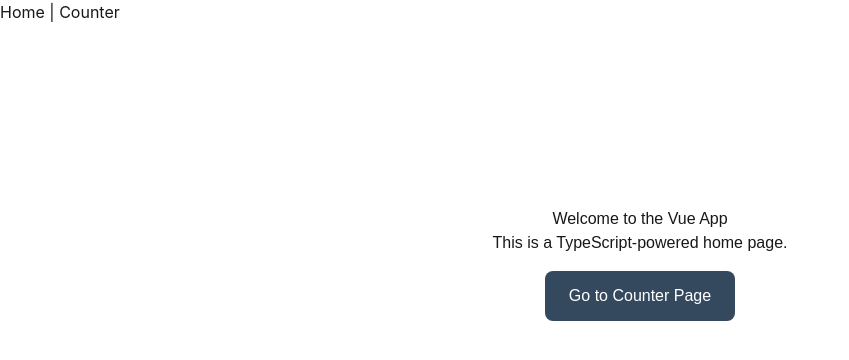
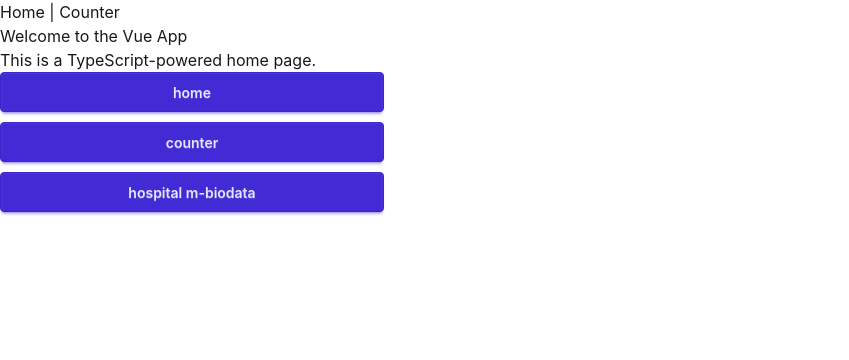
Before and after one commit to amsatrio/fiber-vue-crud-demo, a Vue app in the folder ui/: page / in a window 1280 px wide. Shown: the top 360 px of the page, without its empty margins (0-849 px from the left). Built offline with nearby package versions, Linux system fonts and the light colour scheme.

Commit message:
update crud m-biodata

```diff
--- a/ui/src/modules/home/home_view.vue
+++ b/ui/src/modules/home/home_view.vue
@@ -3,40 +3,22 @@ import { RouterLink } from 'vue-router'
 </script>
 
 <template>
-  <main class="home-page">
+  <main>
     <h1>Welcome to the Vue App</h1>
     <p>This is a TypeScript-powered home page.</p>
 
-    <nav>
-      <RouterLink to="/counter" class="nav-link">
-        Go to Counter Page
-      </RouterLink>
-    </nav>
+    <div class="card button-list w-96">
+      <router-link to="/" class="btn btn-primary"> home </router-link>
+      <router-link to="/counter" class="btn btn-primary">counter</router-link>
+      <router-link to="/hospital/m-biodata" class="btn btn-primary">hospital m-biodata</router-link>
+    </div>
   </main>
 </template>
 
 <style scoped>
-.home-page {
+.button-list {
   display: flex;
   flex-direction: column;
-  align-items: center;
-  justify-content: center;
-  height: 60vh;
-  font-family: sans-serif;
-}
-
-.nav-link {
-  display: inline-block;
-  margin-top: 1rem;
-  padding: 0.8rem 1.5rem;
-  background-color: #35495e;
-  color: white;
-  text-decoration: none;
-  border-radius: 8px;
-  transition: opacity 0.2s;
-}
-
-.nav-link:hover {
-  opacity: 0.9;
+  gap: 10px;
 }
 </style>
--- /dev/null
+++ b/ui/src/modules/hospital/layout.vue
@@ -0,0 +1,11 @@
+<script setup>
+
+</script>
+
+<template>
+    <div class="hospital-container">
+        <router-view/>
+    </div>
+</template>
+
+<style lang="less" scoped></style>
--- /dev/null
+++ b/ui/src/modules/hospital/m-biodata/store.js
@@ -0,0 +1,60 @@
+
+import { defineStore } from 'pinia';
+
+let base_url = "http://localhost:9001/v1/m-biodata";
+
+export const useMBiodataStore = defineStore('mbiodata', {
+    state: () => ({
+        data: { fullname: '', mobilePhone: '', image: null, imagePath: '' },
+        pagedata: [],
+        loading: false,
+        pagination: {
+            totalPages: 0,
+            totalElements: 0,
+            size: 5,
+            number: 0
+        },
+    }),
+    actions: {
+        async fetchPageData(page = 0, size = 5) {
+            this.loading = true;
+            try {
+                const res = await fetch(`${base_url}?page=${page}&size=${size}`);
+                let json = await res.json();
+                this.pagedata = json.data.content;
+                this.pagination = {
+                    totalPages: json.data.totalPages,
+                    totalElements: json.data.totalElements,
+                    size: json.data.size,
+                    number: json.data.number
+                };
+            } finally {
+                this.loading = false;
+            }
+        },
+        async saveData(id) {
+            this.loading = true;
+            const method = id ? 'PUT' : 'POST';
+            const url = id ? base_url : base_url;
+            try {
+                await fetch(url, {
+                    method: method,
+                    body: JSON.stringify(id ? { id, ...this.data } : this.data),
+                    headers: { 'Content-type': 'application/json' },
+                });
+                await this.fetchPageData();
+            } finally {
+                this.loading = false;
+            }
+        },
+        async deleteData(id) {
+            this.loading = true;
+            try {
+                await fetch(`${base_url}/${id}`, { method: 'DELETE' });
+                await this.fetchPageData();
+            } finally {
+                this.loading = false;
+            }
+        }
+    }
+});
--- /dev/null
+++ b/ui/src/modules/hospital/m-biodata/view.vue
@@ -0,0 +1,200 @@
+<script lang="ts" setup>
+import { useMBiodataStore } from '@/modules/hospital/m-biodata/store';
+import { computed, onMounted, ref } from 'vue';
+
+const store = useMBiodataStore();
+const isEdit = ref(false);
+const selectedId = ref<number | null>(null);
+
+onMounted(() => store.fetchPageData());
+
+const changePage = (newPage: number) => {
+  if (newPage >= 0 && newPage < store.pagination.totalPages) {
+    store.fetchPageData(newPage, store.pagination.size);
+  }
+};
+
+const paginationRange = computed(() => {
+  const current = store.pagination.number + 1;
+  const total = store.pagination.totalPages;
+  const delta = 1;
+  const range = [];
+  const rangeWithDots = [];
+  let l: number;
+
+  for (let i = 1; i <= total; i++) {
+    if (i === 1 || i === total || (i >= current - delta && i <= current + delta)) {
+      range.push(i);
+    }
+  }
+
+  for (let i of range) {
+    if (l) {
+      if (i - l === 2) {
+        rangeWithDots.push(l + 1);
+      } else if (i - l !== 1) {
+        rangeWithDots.push('...');
+      }
+    }
+    rangeWithDots.push(i);
+    l = i;
+  }
+
+  return rangeWithDots;
+});
+
+const openModal = (item: any = null) => {
+  if (item) {
+    isEdit.value = true;
+    selectedId.value = item.id;
+    store.data = { ...item };
+  } else {
+    isEdit.value = false;
+    selectedId.value = null;
+    store.data = { fullname: '', mobilePhone: '', image: null, imagePath: '' };
+  }
+  (document.getElementById('biodata_modal') as HTMLDialogElement).showModal();
+};
+
+const submitForm = async () => {
+  await store.saveData(selectedId.value);
+  (document.getElementById('biodata_modal') as HTMLDialogElement).close();
+};
+
+const handleDelete = async (id: number) => {
+  if (confirm('Are you sure you want to delete this data?')) {
+    await store.deleteData(id);
+  }
+};
+</script>
+
+<template>
+  <div class="p-6">
+    <div class="flex justify-between items-center mb-4">
+      <h1 class="text-2xl font-bold">Biodata Management</h1>
+      <button class="btn btn-primary" @click="openModal()">Add New</button>
+    </div>
+
+    <div class="overflow-x-auto border border-base-300 rounded-box">
+      <table class="table table-zebra w-full">
+        <thead>
+          <tr class="bg-base-200">
+            <th>ID</th>
+            <th>Fullname</th>
+            <th>Mobile</th>
+            <th>Path</th>
+            <th class="text-center">Actions</th>
+          </tr>
+        </thead>
+        <tbody>
+          <tr v-if="store.loading"><td colspan="5" class="text-center py-4 text-info">Loading...</td></tr>
+          <tr v-for="data in store.pagedata" :key="data.id" class="hover">
+            <th>{{ data.id }}</th>
+            <td class="font-medium">{{ data.fullname }}</td>
+            <td>{{ data.mobilePhone }}</td>
+            <td><span class="badge badge-ghost">{{ data.imagePath || 'N/A' }}</span></td>
+            <td>
+              <div class="flex justify-center gap-2">
+                <button @click="openModal(data)" class="btn btn-sm btn-success btn-outline">Details</button>
+                <button @click="openModal(data)" class="btn btn-sm btn-info btn-outline">Edit</button>
+                <button @click="handleDelete(data.id)" class="btn btn-sm btn-error btn-outline">Delete</button>
+              </div>
+            </td>
+          </tr>
+        </tbody>
+      </table>
+    </div>
+
+    <dialog id="biodata_modal" class="modal">
+      <div class="modal-box">
+        <h3 class="font-bold text-lg">{{ isEdit ? 'Edit' : 'Create' }} Biodata</h3>
+
+        <div class="py-4 space-y-4">
+          <div class="form-control">
+            <label class="label"><span class="label-text">Full Name</span></label>
+            <input v-model="store.data.fullname" type="text" class="input input-bordered w-full" />
+          </div>
+          <div class="form-control">
+            <label class="label"><span class="label-text">Mobile Phone</span></label>
+            <input v-model="store.data.mobilePhone" type="text" class="input input-bordered w-full" />
+          </div>
+          <div class="form-control">
+            <label class="label"><span class="label-text">Image Path</span></label>
+            <input v-model="store.data.imagePath" type="text" class="input input-bordered w-full" />
+          </div>
+        </div>
+
+        <div class="modal-action">
+          <form method="dialog">
+            <button class="btn">Cancel</button>
+          </form>
+          <button @click="submitForm" class="btn btn-primary" :disabled="store.loading">
+            <span v-if="store.loading" class="loading loading-spinner"></span>
+            Save Changes
+          </button>
+        </div>
+      </div>
+    </dialog>
+  </div>
+<div class="flex flex-col md:flex-row justify-between items-center gap-4 bg-base-100 p-4 rounded-box border border-base-300">
+    <div class="text-sm opacity-70">
+      Page <b>{{ store.pagination.number + 1 }}</b> of <b>{{ store.pagination.totalPages }}</b>
+    </div>
+
+    <div class="join">
+      <button
+        class="join-item btn btn-sm"
+        :disabled="store.pagination.number === 0"
+        @click="changePage(0)"
+      >
+        ««
+      </button>
+
+      <button
+        class="join-item btn btn-sm"
+        :disabled="store.pagination.number === 0"
+        @click="changePage(store.pagination.number - 1)"
+      >
+        «
+      </button>
+
+      <template v-for="(page, index) in paginationRange" :key="index">
+        <button
+          v-if="page !== '...'"
+          class="join-item btn btn-sm"
+          :class="{ 'btn-active btn-primary': store.pagination.number === (Number(page) - 1) }"
+          @click="changePage(Number(page) - 1)"
+        >
+          {{ page }}
+        </button>
+        <button v-else class="join-item btn btn-sm btn-disabled">...</button>
+      </template>
+
+      <button
+        class="join-item btn btn-sm"
+        :disabled="store.pagination.number >= store.pagination.totalPages - 1"
+        @click="changePage(store.pagination.number + 1)"
+      >
+        »
+      </button>
+
+      <button
+        class="join-item btn btn-sm"
+        :disabled="store.pagination.number >= store.pagination.totalPages - 1"
+        @click="changePage(store.pagination.totalPages - 1)"
+      >
+        »»
+      </button>
+    </div>
+
+    <select
+      class="select select-bordered select-sm w-24 max-w-xs"
+      v-model="store.pagination.size"
+      @change="store.fetchPageData(0, store.pagination.size)"
+    >
+      <option :value="5">5 rows</option>
+      <option :value="10">10 rows</option>
+      <option :value="20">20 rows</option>
+    </select>
+  </div>
+</template>
--- a/ui/src/router/index.js
+++ b/ui/src/router/index.js
@@ -3,7 +3,7 @@ import HomeView from '@/modules/home/home_view.vue'
 import { createRouter, createWebHistory } from 'vue-router'
 
 const router = createRouter({
-  history: createWebHistory(import.meta.env.BASE_URL),
+  history: createWebHistory(import.meta.env.BASE_URL || '/'),
   routes: [
     {
       path: '/',
@@ -14,6 +14,17 @@ const router = createRouter({
       path: '/counter',
       name: 'counter',
       component: CounterView
+    },
+    {
+      path: '/hospital',
+      component: () => import('@/modules/hospital/layout.vue'),
+      children: [
+        {
+          path: 'm-biodata',
+          name: 'm-biodata',
+          component: () => import('@/modules/hospital/m-biodata/view.vue'),
+        }
+      ]
     }
   ],
 })
```
